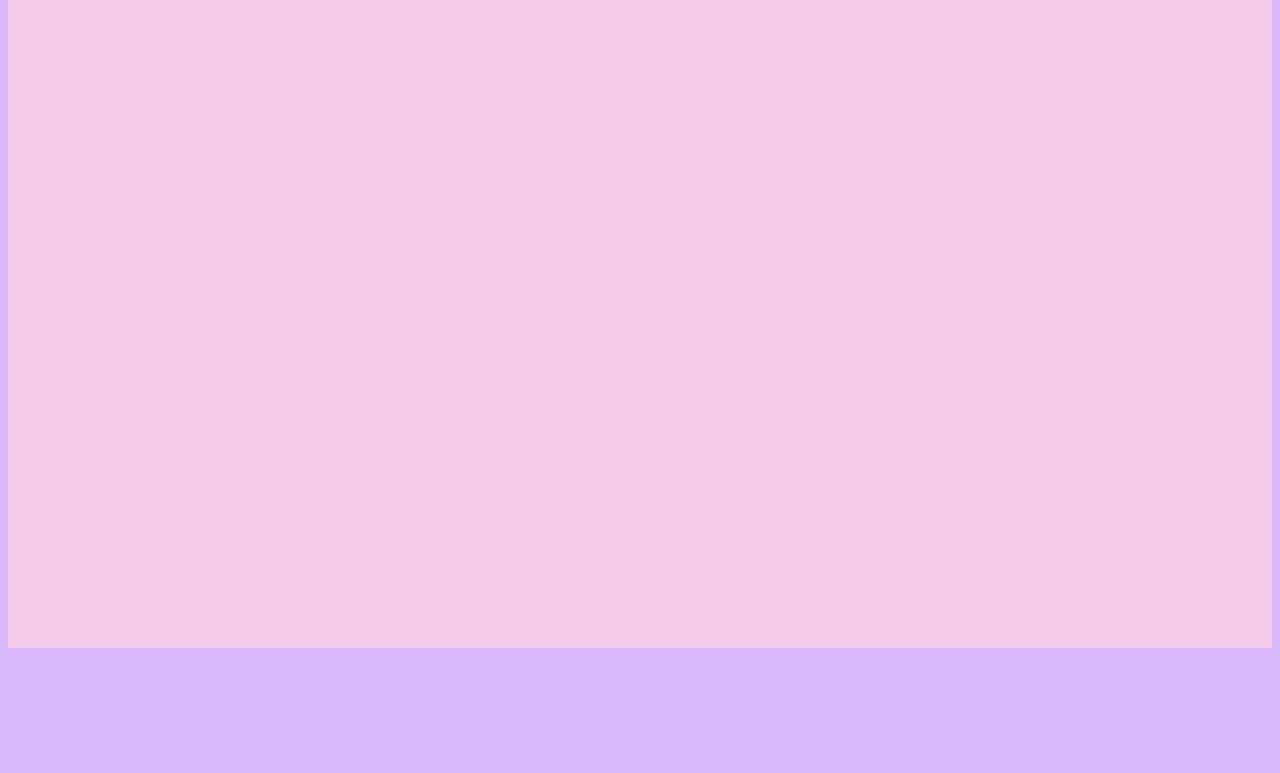
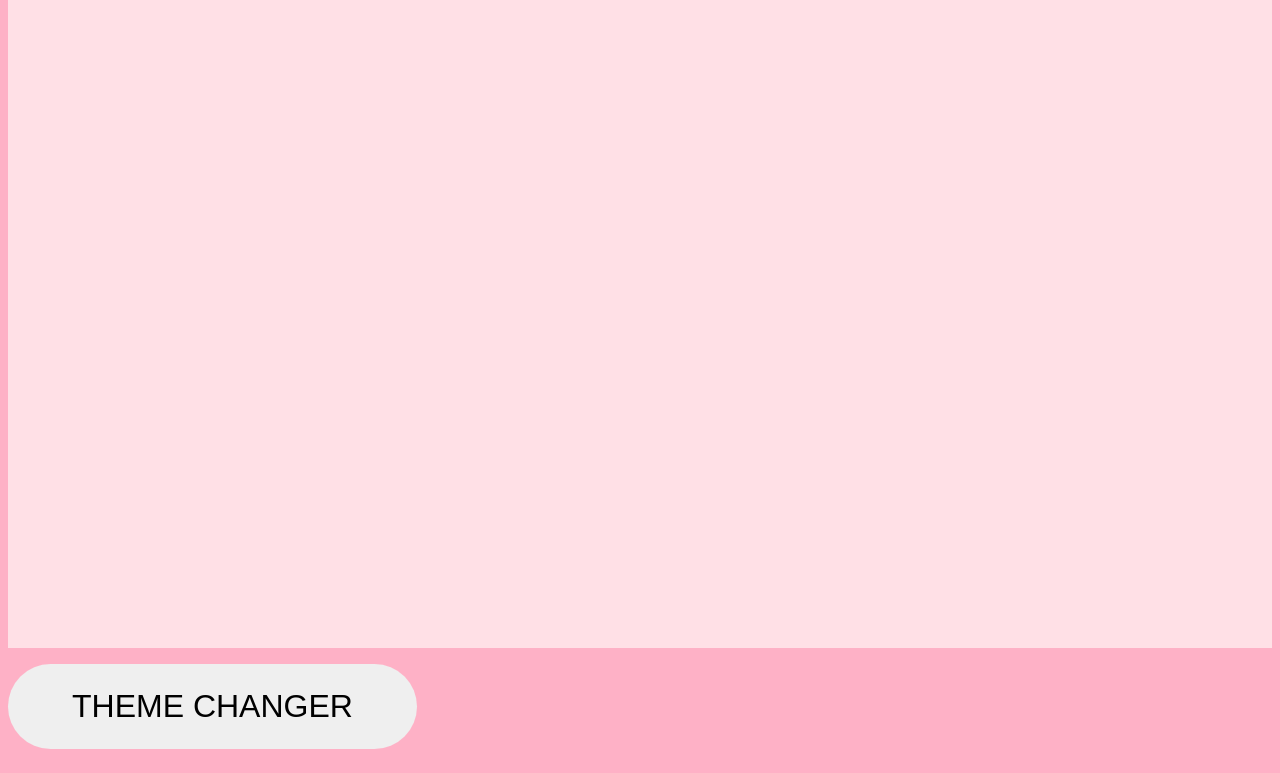
Before and after one commit to staten-island-tech/vite-project-jessicaoviedo, a website built with Vite: page vite-project/index.html in a window 1280 px wide. Shown: the part 964-1737 px from the top of the page. Before the commit the page ends 1620 px from the top, so only its background shows below. Built offline with nearby package versions, Linux system fonts and the light colour scheme.

Commit message:
sjfvgakvgjksdc

```diff
--- a/vite-project/index.html
+++ b/vite-project/index.html
@@ -6,11 +6,12 @@
     <meta name="viewport" content="width=device-width, initial-scale=1.0" />
     <title>Vite App</title>
   </head>
-  <body>
+  <body class="light">
     <div id="app"></div>
     <section class="animation">
       <h2 class="header-animation" data-aos="flip-left">hello im using an npm package</h2>
     </section>
     <script type="module" src="./js/main.js"></script>
+    <button class="btn">theme changer</button>
   </body>
 </html>
--- a/vite-project/js/main.js
+++ b/vite-project/js/main.js
@@ -11,3 +11,13 @@ document.querySelector("#app").innerHTML = `
 `;
 
 console.log(plushies);
+
+document.querySelector(".btn").addEventListener("click", function () {
+  if (document.body.classList.contains("light")) {
+    document.body.classList.add("dark");
+    document.body.classList.remove("light");
+  } else {
+    document.body.classList.add("light");
+    document.body.classList.remove("dark");
+  }
+});
--- a/vite-project/styles/style.css
+++ b/vite-project/styles/style.css
@@ -14,6 +14,10 @@ h1 {
   line-height: 1.1;
 }
  */
+
+body{
+  background-color: var(--third);
+}
 #app {
   font-family: Arial, Helvetica, sans-serif;
   -webkit-font-smoothing: antialiased;
@@ -39,15 +43,21 @@ h1 {
 
 :root{
   --black: #000;
-  --amethyst: #8B5FBF;
-  --pinklace: #F5CCE8;
-  --mauve: #DAB6FC;
-  --orchid: #EF9CDA;
-  --maxbluepurple: #BBADFF;
+  --lavenderblush: #FFECEE;
+  --lighterpink: #FFE0E6;
+  --mimipink: #FFD4DE;
+  --pink: #FEBDCE;
+  --nadeshikopink: #FEB1C6;
+  --crimsonua: #A51C30;
+  --cardinal: #C52233;
+  --darkred: #9B0E0E;
+  --persianplum: #74121D;
+  --darksienna: #580C1F:
+
 
   /*intentions*/
-  --primary: var(--amethyst);
-  --secondary: var(--pinklace);
+  --primary: var(--pink);
+  --secondary: var(--lighterpink);
 
   /*typography */
   --h1: 7.594rem;
@@ -56,6 +66,19 @@ h1 {
   --h4: 2.25rem;
   --h5: 1.5rem;
 }
+
+.light{
+  --primary: var(--pink);
+  --secondary: var(--lighterpink);
+  --third:var(--nadeshikopink);
+}
+
+.dark{
+  --primary: var(--darkred);
+  --secondary: var(--persianplum);
+  --third: var(--crimsonua);
+}
+
 
 h2 {
   font-size: var(--h2);
@@ -76,6 +99,25 @@ h3,
 h4,
 h5 {
   text-align: center;
+}
+
+.btn,
+.btn:link,
+.btn:visited {
+  text-transform: uppercase;
+  text-decoration: none;
+  padding: 1.5rem 4rem;
+  display: inline-block;
+  margin: 1rem auto;
+  font-size: 2rem;
+  border: none;
+  border-radius: 10rem;
+  transition: all 0.2s;
+}
+
+.btn:hover {
+  transform: translateY(-2px);
+  box-shadow: 0 10px 0.5rem rgba(0, 0, 0, 0.2);
 }
 
 /* .logo
--- a/vite-project/styles/variables.css
+++ b/vite-project/styles/variables.css
@@ -1,5 +1,5 @@
 body {
-    background-color: #DAB6FC;
+
 }
 h1,
 h2,
```
